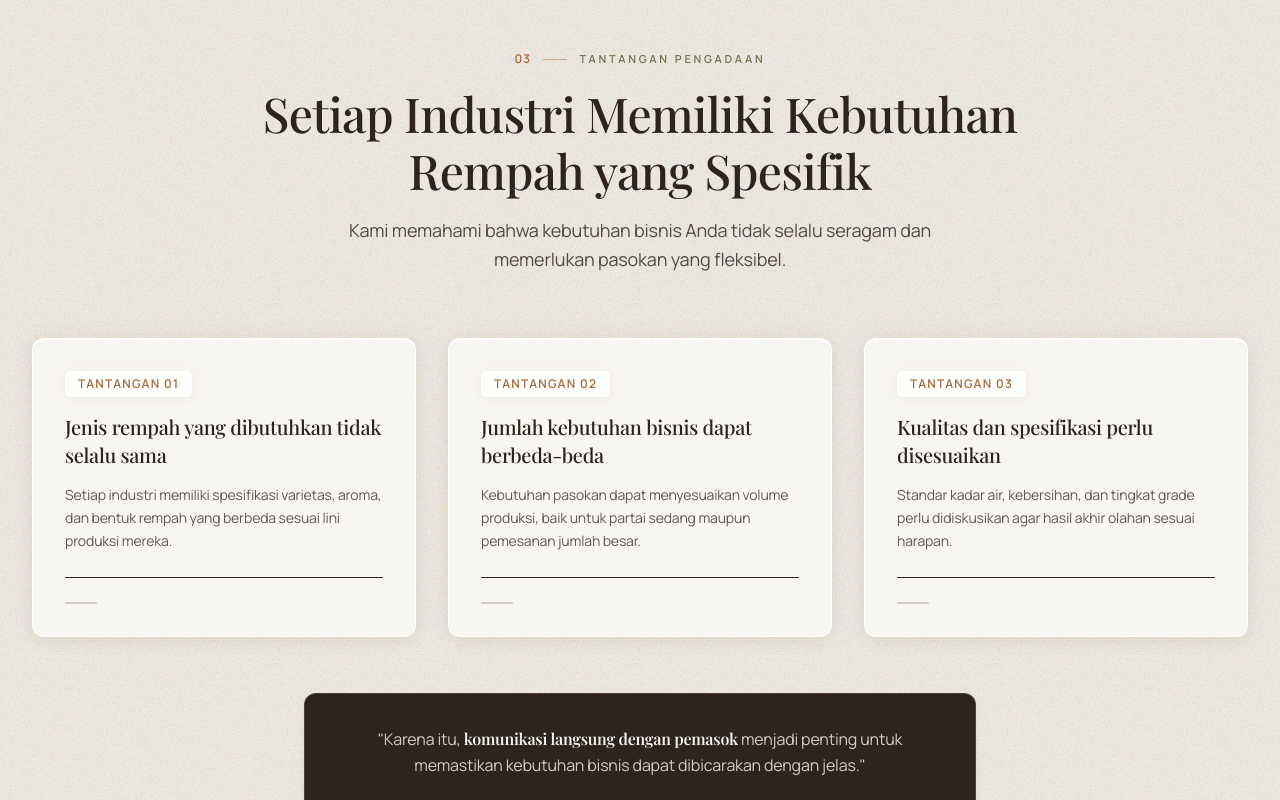
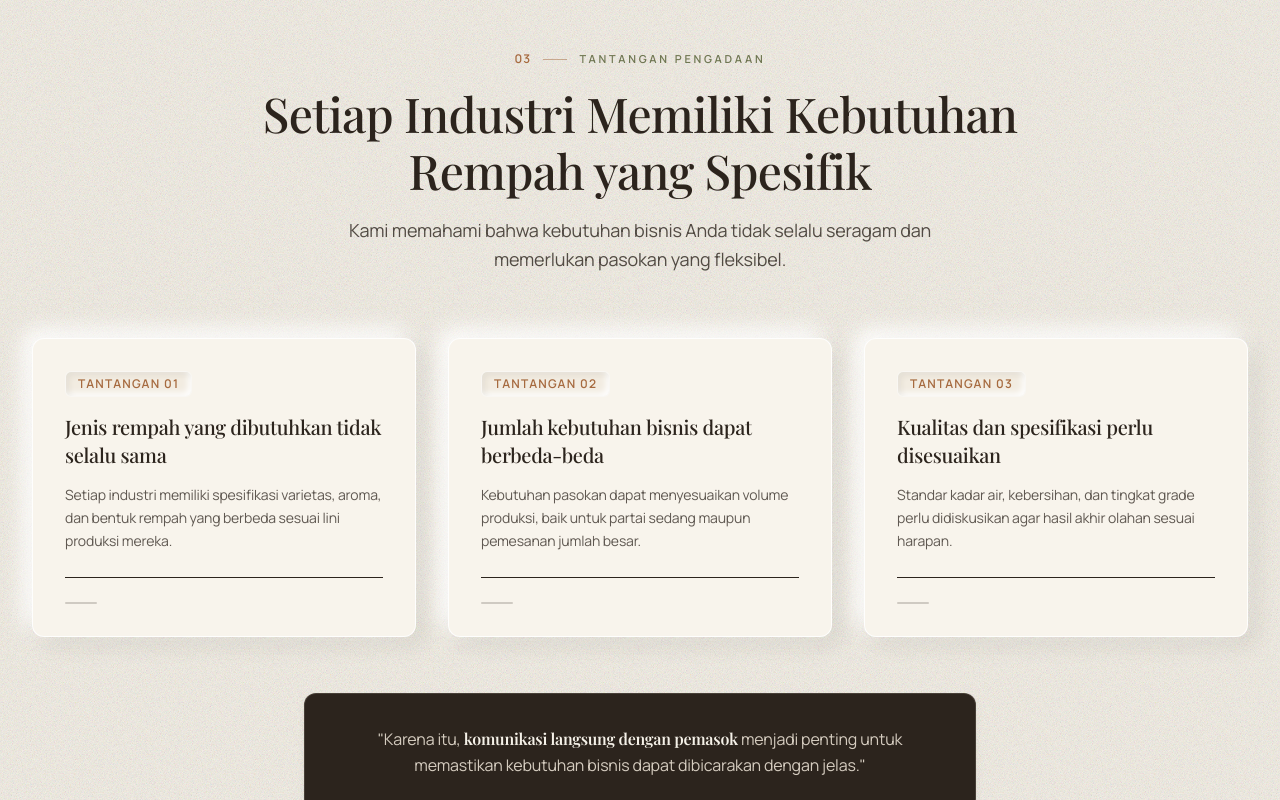
Before and after one commit to MFarisAdithya/fathan-cassia-jaya, a React (Vite) app: page / in a window 1280 px wide. Shown: the part 2915-3715 px from the top of the page. Built offline with nearby package versions, Linux system fonts and the light colour scheme; a web font is replaced by a local one.

Commit message:
Implement Morph Style 3: Neumorphism (Soft UI 3D extrusion & debossed wells)

```diff
--- a/src/index.css
+++ b/src/index.css
@@ -247,80 +247,72 @@
 }
 
 /* ============================================================
-   GLASSMORPHISM + AMBIENT WARM GLOW (Style No. 2)
+   NEUMORPHISM / SOFT UI 3D (Style No. 3)
+   Dual-directional soft extrusion and debossed wells
    ============================================================ */
 .glass-panel {
-  background: rgba(255, 255, 255, 0.65);
-  backdrop-filter: blur(18px);
-  -webkit-backdrop-filter: blur(18px);
-  border: 1px solid rgba(255, 255, 255, 0.85);
+  background-color: #F8F4EC;
+  border: 1px solid rgba(255, 255, 255, 0.9);
   box-shadow:
-    0 4px 20px -2px rgba(44, 36, 29, 0.05),
-    0 0 25px -4px rgba(166, 106, 63, 0.1),
-    inset 0 1px 1px 0 rgba(255, 255, 255, 0.95);
+    9px 9px 22px rgba(44, 36, 29, 0.08),
+    -9px -9px 22px rgba(255, 255, 255, 0.95);
+  backdrop-filter: none;
+  -webkit-backdrop-filter: none;
 }
 
 .dark .glass-panel {
-  background: rgba(30, 22, 16, 0.7);
-  backdrop-filter: blur(18px);
-  -webkit-backdrop-filter: blur(18px);
-  border: 1px solid rgba(255, 255, 255, 0.1);
+  background-color: #1F1813;
+  border: 1px solid rgba(255, 255, 255, 0.05);
   box-shadow:
-    0 4px 24px -2px rgba(0, 0, 0, 0.4),
-    0 0 30px -4px rgba(196, 127, 78, 0.15),
-    inset 0 1px 0 0 rgba(255, 255, 255, 0.08);
+    8px 8px 20px rgba(0, 0, 0, 0.65),
+    -8px -8px 20px rgba(55, 42, 32, 0.35);
+  backdrop-filter: none;
+  -webkit-backdrop-filter: none;
 }
 
 .glass-panel-hover {
-  transition: all 0.35s cubic-bezier(0.16, 1, 0.3, 1);
+  transition: all 0.3s cubic-bezier(0.16, 1, 0.3, 1);
   position: relative;
 }
 
 .glass-panel-hover:hover {
-  background: rgba(255, 255, 255, 0.86);
-  border-color: rgba(166, 106, 63, 0.45);
+  background-color: #FAF7F0;
+  border-color: rgba(166, 106, 63, 0.3);
   box-shadow:
-    0 14px 36px -4px rgba(44, 36, 29, 0.08),
-    0 0 35px 2px rgba(166, 106, 63, 0.22),
-    inset 0 1px 1px 0 rgba(255, 255, 255, 1);
+    14px 14px 28px rgba(44, 36, 29, 0.12),
+    -14px -14px 28px rgba(255, 255, 255, 1);
   transform: translateY(-4px);
 }
 
 .dark .glass-panel-hover:hover {
-  background: rgba(42, 30, 22, 0.85);
-  border-color: rgba(196, 127, 78, 0.55);
+  background-color: #241C16;
+  border-color: rgba(196, 127, 78, 0.4);
   box-shadow:
-    0 14px 36px -4px rgba(0, 0, 0, 0.5),
-    0 0 35px 2px rgba(196, 127, 78, 0.28),
-    inset 0 1px 0 0 rgba(255, 255, 255, 0.15);
+    12px 12px 28px rgba(0, 0, 0, 0.75),
+    -12px -12px 28px rgba(65, 50, 38, 0.45);
   transform: translateY(-4px);
 }
 
 .glass-badge {
-  background: rgba(255, 255, 255, 0.72);
-  backdrop-filter: blur(12px);
-  -webkit-backdrop-filter: blur(12px);
-  border: 1px solid rgba(255, 255, 255, 0.9);
+  background-color: #F2ECE1;
+  border: 1px solid rgba(255, 255, 255, 0.6);
   box-shadow:
-    0 2px 8px -1px rgba(44, 36, 29, 0.04),
-    0 0 15px -2px rgba(166, 106, 63, 0.08),
-    inset 0 1px 0 rgba(255, 255, 255, 0.95);
+    inset 3px 3px 6px rgba(44, 36, 29, 0.07),
+    inset -3px -3px 6px rgba(255, 255, 255, 0.95);
+  backdrop-filter: none;
+  -webkit-backdrop-filter: none;
 }
 
 .dark .glass-badge {
-  background: rgba(32, 24, 18, 0.75);
-  backdrop-filter: blur(12px);
-  -webkit-backdrop-filter: blur(12px);
-  border: 1px solid rgba(255, 255, 255, 0.12);
+  background-color: #1A130E;
+  border: 1px solid rgba(255, 255, 255, 0.04);
   box-shadow:
-    0 2px 8px -1px rgba(0, 0, 0, 0.25),
-    0 0 15px -2px rgba(196, 127, 78, 0.12),
-    inset 0 1px 0 rgba(255, 255, 255, 0.08);
+    inset 3px 3px 6px rgba(0, 0, 0, 0.6),
+    inset -3px -3px 6px rgba(55, 42, 32, 0.25);
+  backdrop-filter: none;
+  -webkit-backdrop-filter: none;
 }
 
 .ambient-glow-spice {
-  position: absolute;
-  border-radius: 9999px;
-  filter: blur(64px);
-  pointer-events: none;
+  display: none;
 }
```
